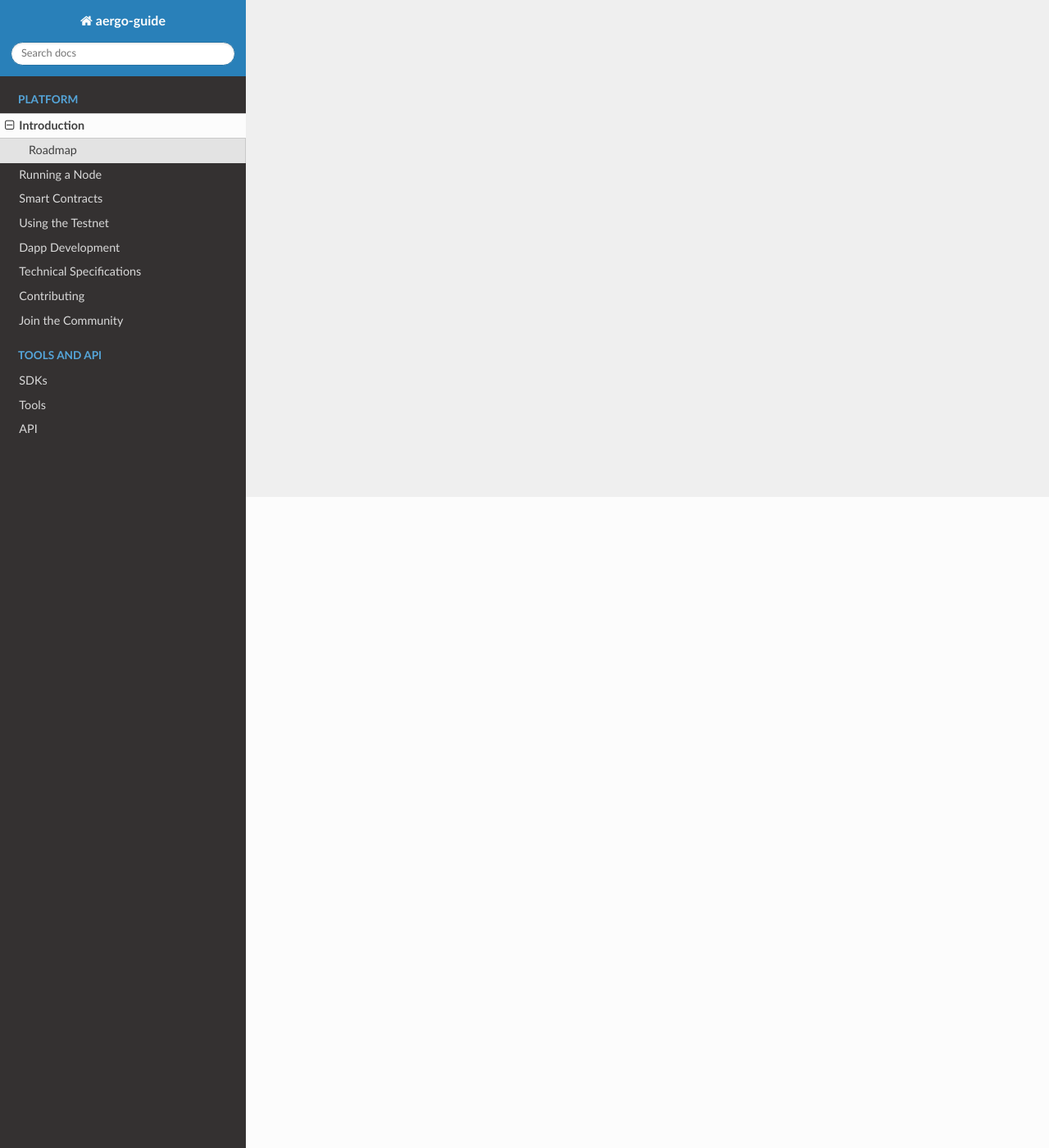
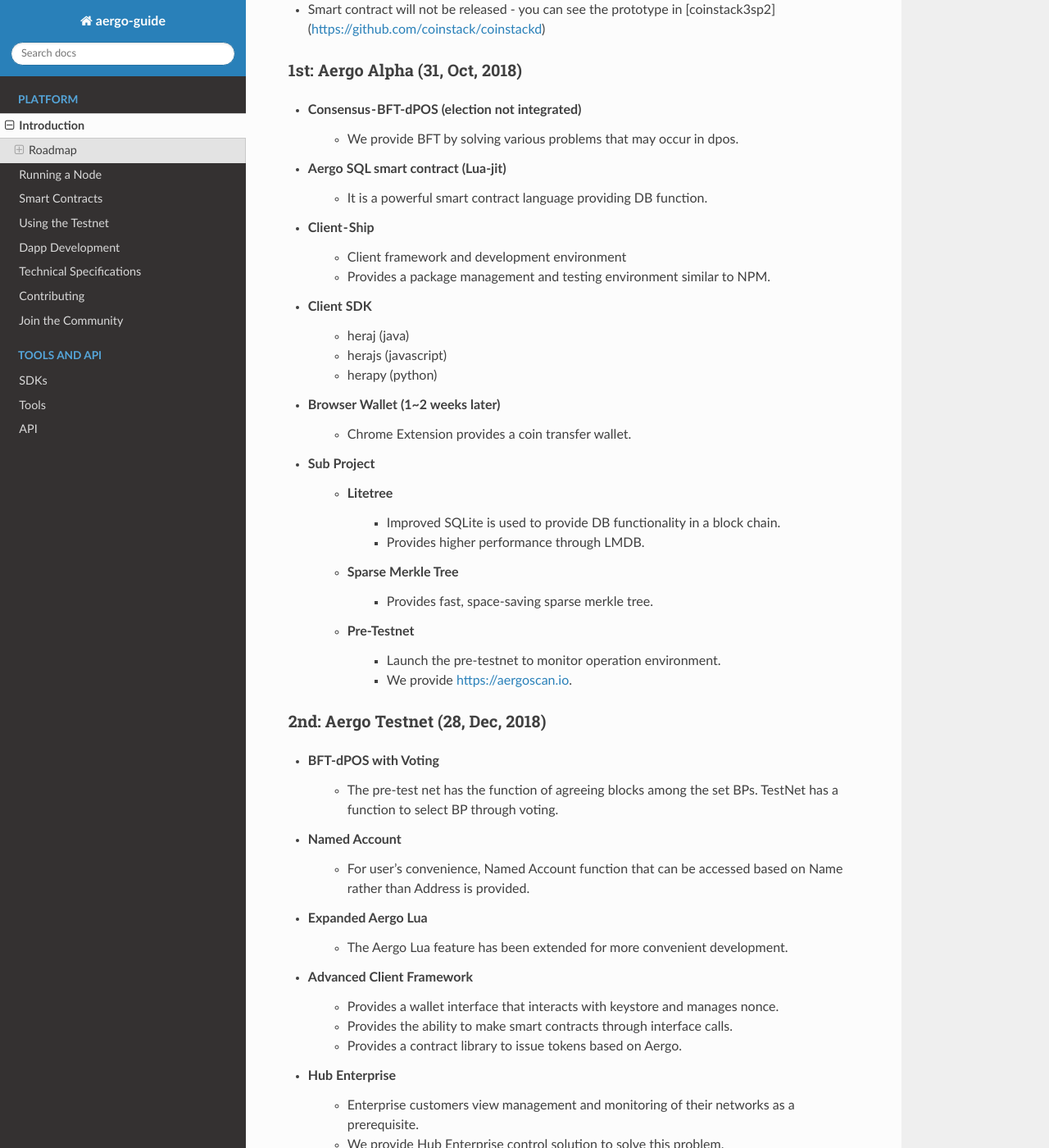
Before and after one commit to aergoio/guide, a Sphinx documentation site: the page built from source/introduction/index.rst, in a window 1280 px wide and 1400 px high, scrolled down 794 px. Shown: the whole window at 82% size. Built offline with Sphinx 7.4.7 and the Read the Docs theme 2.0.0, drawn with Linux system fonts in a browser that asks for light colours; some of the changed text lies outside the part shown.

Commit message:
Update index.rst

```diff
--- a/source/introduction/index.rst
+++ b/source/introduction/index.rst
@@ -1,13 +1,93 @@
 Introduction
 ============
 
-High-level introduction of vision, roadmap, and main features.
+AERGO is an open platform that allows businesses to build innovative applications and services by sharing data on a trustless and distributed IT ecosystem.
+
+
+Official Chain Software of Aergo Protocol
+
+We are developing the most practical and powerful platform for blockchain businesses. This will be a huge challenge. There are 4 main ideologies regarding this project.
+
+* Developer-friendly
+* Guaranteed performance
+* Scalable architecture
+* Connect with the world
 
 Roadmap
 -------
 
 These features are under active development but not quite ready for general use.
 
-- Sidechain
-- Asset transfer
-- Aergo SQL
+beginning: Skeleton (31, July, 2018)
+~~~~~~~~~~~~~~~~~~~~~~~~~~~~~~~~~~~~
+* Platform framework
+* Stub consensus(dpos without voting)
+* Account model
+* Mempool
+* Networking - p2p/protocol
+* Cmd aergocli/aergosvr
+* Simple client API
+* Smart contract will not be released - you can see the prototype in [coinstack3sp2](https://github.com/coinstack/coinstackd)
+
+1st: Aergo Alpha (31, Oct, 2018)
+~~~~~
+* Consensus - BFT-dPOS (election not integrated)
+    * We provide BFT by solving various problems that may occur in dpos.
+* Aergo SQL smart contract (Lua-jit)
+    * It is a powerful smart contract language providing DB function.
+* Client - Ship
+    * Client framework and development environment
+    * Provides a package management and testing environment similar to NPM.
+* Client SDK
+    * heraj (java)
+    * herajs (javascript)
+    * herapy (python)
+* Browser Wallet (1~2 weeks later)
+    * Chrome Extension provides a coin transfer wallet.
+* Sub Project
+    * Litetree
+        * Improved SQLite is used to provide DB functionality in a block chain.
+        * Provides higher performance through LMDB.
+    * Sparse Merkle Tree
+        * Provides fast, space-saving sparse merkle tree.
+    * Pre-Testnet
+        * Launch the pre-testnet to monitor operation environment.
+        * We provide https://aergoscan.io.
+
+2nd: Aergo Testnet (28, Dec, 2018)
+~~~~
+* BFT-dPOS with Voting
+    * The pre-test net has the function of agreeing blocks among the set BPs. TestNet has a function to select BP through voting.
+* Named Account
+    * For user's convenience, Named Account function that can be accessed based on Name rather than Address is provided.
+* Expanded Aergo Lua
+    * The Aergo Lua feature has been extended for more convenient development.
+* Advanced Client Framework
+    * Provides a wallet interface that interacts with keystore and manages nonce.
+    * Provides the ability to make smart contracts through interface calls.
+    * Provides a contract library to issue tokens based on Aergo.
+* Hub Enterprise
+    * Enterprise customers view management and monitoring of their networks as a prerequisite.
+    * We provide Hub Enterprise control solution to solve this problem.
+* Merkle Bridge Verification
+    * StateTrie Merkle proof verifications and delegated token transfers are now implemented in the merkle-bridge.
+* Various Smart Contract Examples
+    * Provide some standard smart contracts
+* TestNet
+    * Launch the Test Network to provide network for community and experment
+    * We provide https://aergoscan.io.
+
+3rd: Aergo Mainnet (planned in March, 2019)
+~~~~
+* Parallelism (inter-contract)
+* Simple branching (2WP or simple Plasma)
+
+4th: Aergo World Launch (planned in 4Q, 2019)
+~~~~
+* Orchestration with Aergo Horde
+* Service with Aergo Hub
+* Advanced performance features
+
+5th: Aergo Future
+~~~~
+* Will be updated
```
